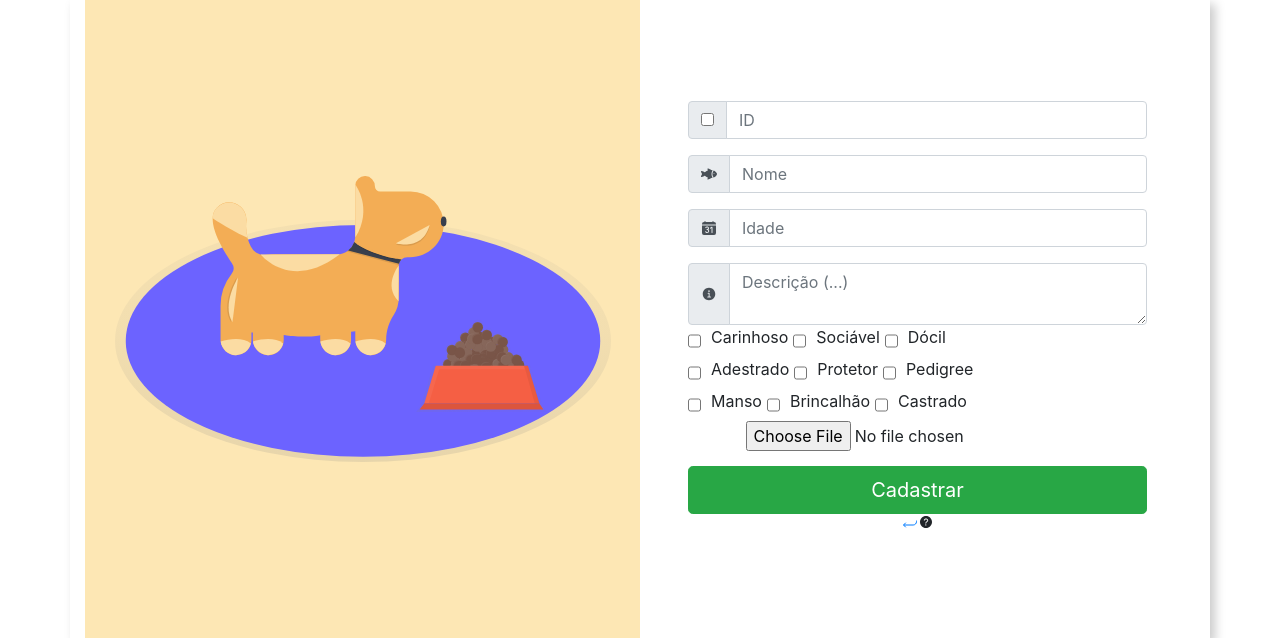
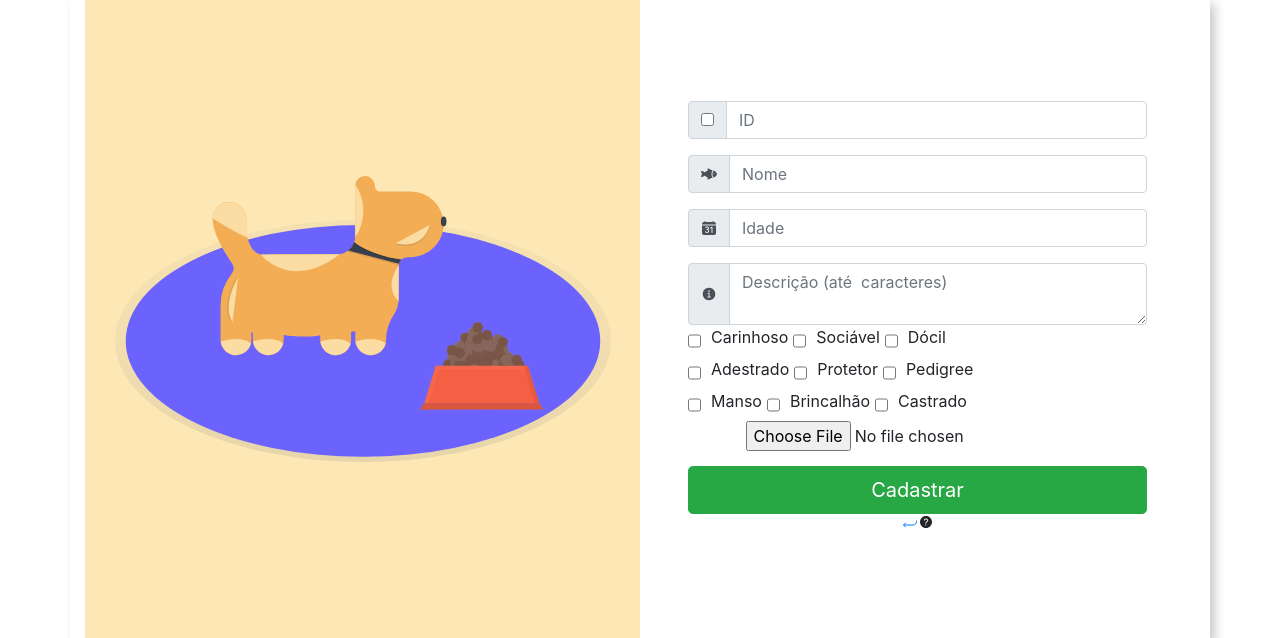
Before and after one commit to r4mpo/ongsoft_v1, a Laravel app: page /pets/create in a window 1280 px wide. Shown: the part 81-719 px from the top of the page. Run offline with Laravel 9, Linux system fonts and the light colour scheme; the visitor is signed in with stand-in values (Sample User, id 1); some libraries are stand-ins or nearby versions.

Commit message:
13-8 / 17:15 - Alpha.

```diff
--- a/resources/views/pets/petsEdit.blade.php
+++ b/resources/views/pets/petsEdit.blade.php
@@ -51,7 +51,7 @@
                         <ion-icon name="information-circle"></ion-icon>
                     </span>
                 </div>
-                <textarea name="description" class="form-control" placeholder="Descrição (...)" aria-label="With textarea">{{ $pet->description }}</textarea>
+                <textarea name="description" maxlength="124" class="form-control" placeholder="Descrição (...)" aria-label="With textarea">{{ $pet->description }}</textarea>
             </div>
 
             <span class="input-group">
--- a/resources/views/pets/petsForm.blade.php
+++ b/resources/views/pets/petsForm.blade.php
@@ -48,7 +48,7 @@
                         <ion-icon name="information-circle"></ion-icon>
                     </span>
                 </div>
-                <textarea name="description" class="form-control" placeholder="Descrição (...)" aria-label="With textarea"></textarea>
+                <textarea name="description" maxlength="124" class="form-control" placeholder="Descrição (até  caracteres)" aria-label="With textarea"></textarea>
             </div>
 
             <span class="input-group">
```
